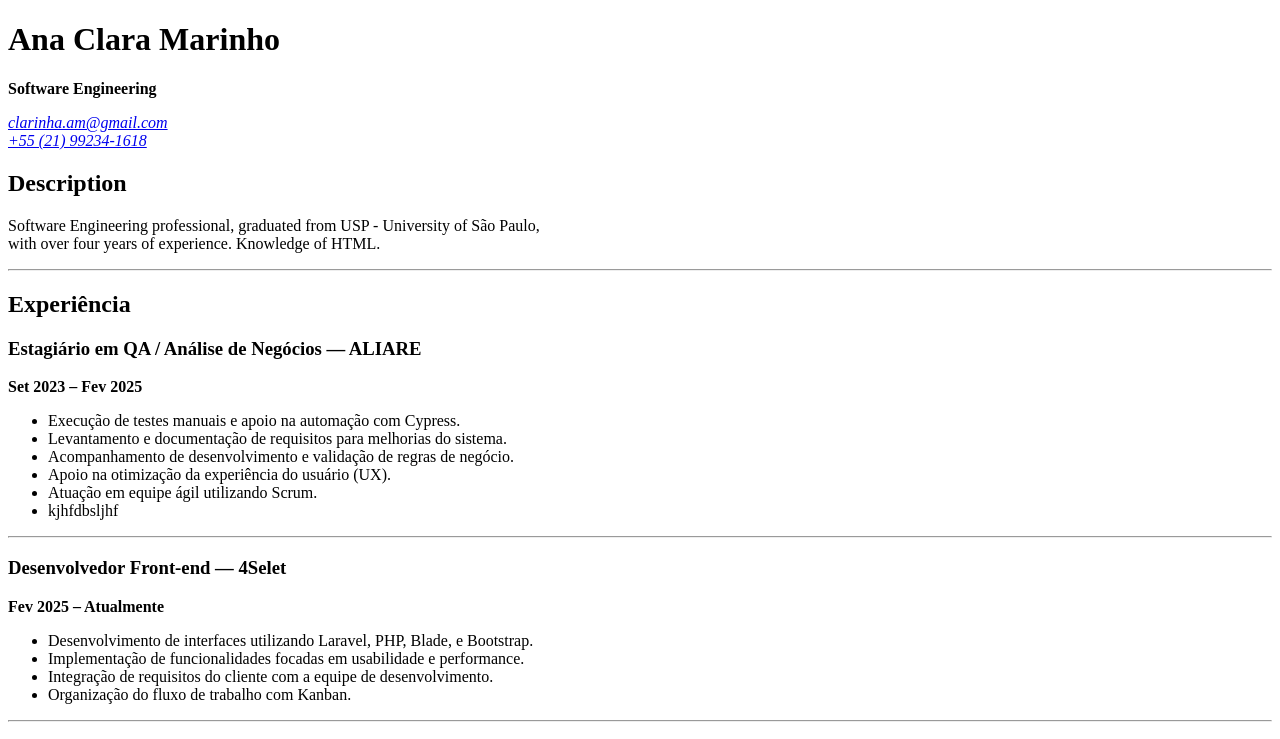
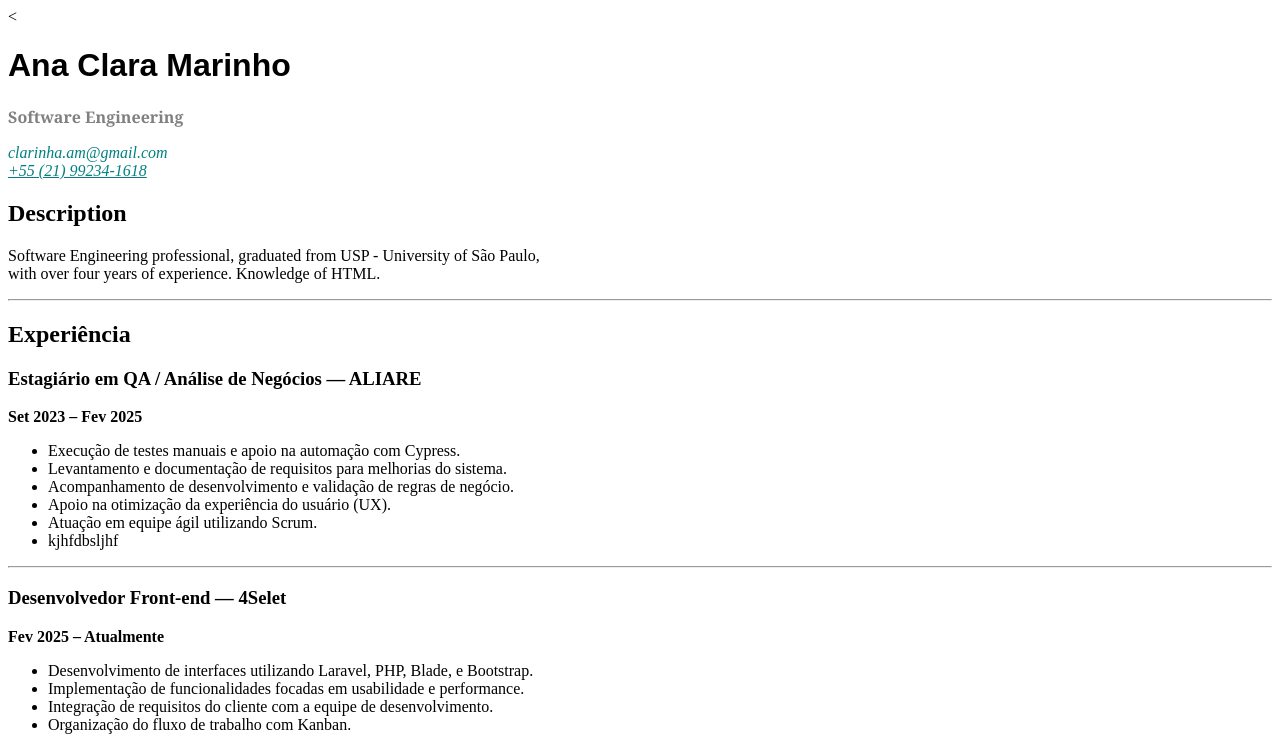
Before and after one commit to alexcalaca/super_cv, a plain HTML site: page index.html in a window 1280 px wide. Shown: the top 739 px of the page. Drawn offline with Linux system fonts and the light colour scheme.

Commit message:
Sua mensagem de commit aqui

```diff
--- a/index.html
+++ b/index.html
@@ -3,17 +3,19 @@
 <head>
   <meta charset="UTF-8">
   <title>CV Template</title>
- <link rel="stylesheet" href="css/stRyle.css" />
+  <link rel="stylesheet" href="../css/style.css" />
 </head>
 <body>
 
-  <header>
-  <!-- Header / Personal Info -->
-  <h1>Ana Clara Marinho</h1>
-  <p><strong>Software Engineering</strong></p>
-  <address>
-    <a href="mailto:clarinha.am@gmail.com">clarinha.am@gmail.com</a><br>
-    <a href="tel:+5521992341618">+55 (21) 99234-1618</a>
+  <<header>
+    <!-- Header / Personal Info -->
+    <h1 style="color: black; font-family: Arial, sans-serif;">Ana Clara Marinho</h1>
+  <p><strong style="font-family: Georgia, serif;color: grey;">Software Engineering</strong></p>
+  <address
+   <a href="mailto:clarinha.am@gmail.com" style="color: teal; font-weight: text-decoration: none;">
+      clarinha.am@gmail.com</a><br>
+  <a href="tel:+5521992341618" style="color: teal; font-weight:text-decoration: none;">
+      +55 (21) 99234-1618 </a>
   </address>
 </header>
 
```
